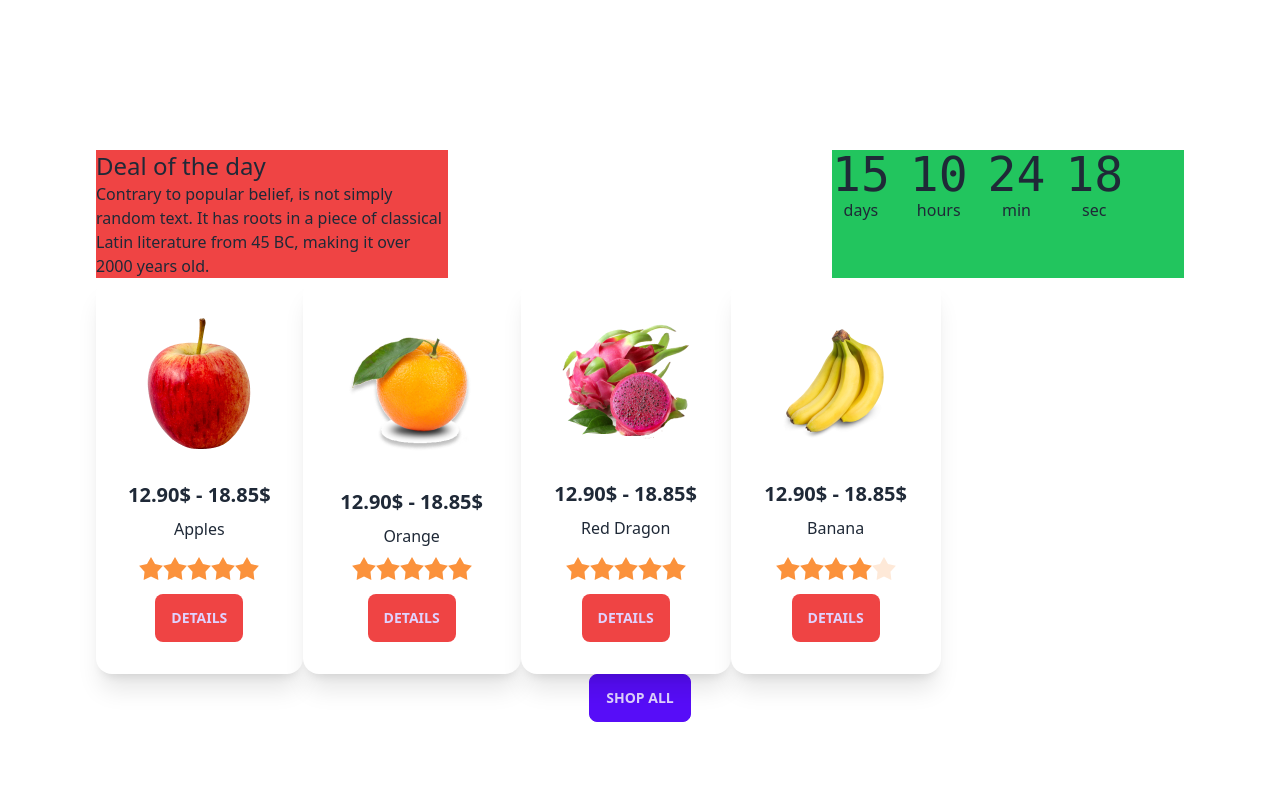
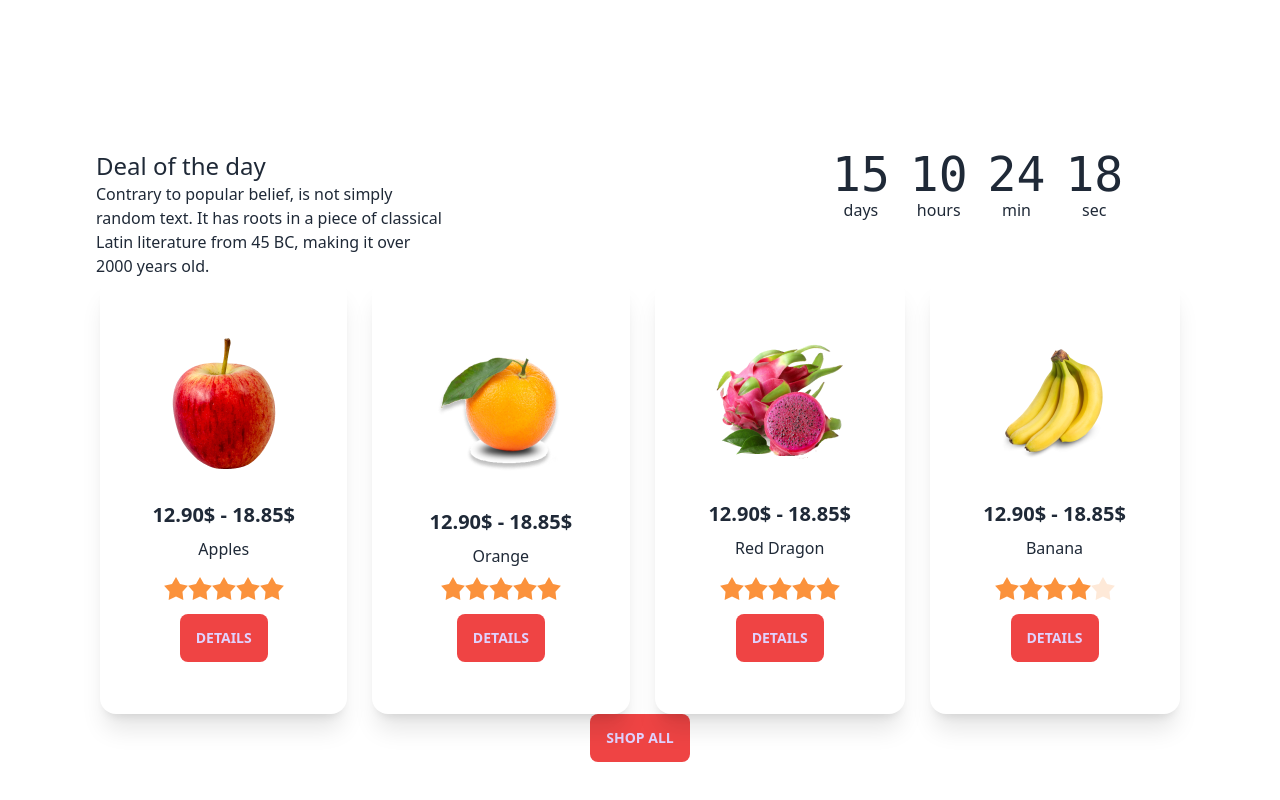
Before and after one commit to Torun1992/my-3rd-assign-, a plain HTML site: page index.html in a window 1280 px wide. Shown: the part 1186-1986 px from the top of the page. Drawn offline with nearby package versions, Linux system fonts and the light colour scheme.

Commit message:
cards added

```diff
--- a/index.html
+++ b/index.html
@@ -158,12 +158,12 @@
     <section class=" max-w-screen-xl mx-auto my-10 py-5 px-8 md:px-15 lg:px-24">
         <div>
             <div class="flex gap-96 ">
-                <div class="flex-1 bg-red-500">
+                <div class="flex-1 ">
                     <h1 class="text-2xl">Deal of the day</h1>
                     <p>Contrary to popular belief, is not simply random text. It has roots in a piece of classical Latin
                         literature from 45 BC, making it over 2000 years old.</p>
                 </div>
-                <div class="flex-1 bg-green-500">
+                <div class="flex-1 ">
                     <div class="grid grid-flow-col gap-5 text-center auto-cols-max">
                         <div class="flex flex-col">
                             <span class="countdown font-mono text-5xl">
@@ -192,9 +192,9 @@
                     </div>
                 </div>
             </div>
-            <div class="flex">
-                    <!-- card -->
-                <div class="card  bg-base-100 shadow-xl">
+            <div class="flex gap-4 justify-around">
+                    <!-- card 1-->
+                <div class="card  bg-base-100 shadow-xl p-5">
                     <figure class="px-10 pt-10">
                       <img src="./images/fruit6.png" alt="Shoes" class="rounded-xl" />
                     </figure>
@@ -214,8 +214,10 @@
                         <button class="btn btn-primary bg-red-500 border-none">Details</button>
                       </div>
                     </div>
+
                 </div>
-                <div class="card  bg-base-100 shadow-xl">
+                <!-- CARD-2 -->
+                <div class="card  bg-base-100 shadow-xl p-5">
                     <figure class="px-10 pt-10">
                       <img src="./images/fruit7.png" alt="Shoes" class="rounded-xl" />
                     </figure>
@@ -235,8 +237,10 @@
                         <button class="btn btn-primary bg-red-500 border-none">Details</button>
                       </div>
                     </div>
+
                 </div>
-                <div class="card  bg-base-100 shadow-xl">
+                <!-- CARD-3 -->
+                <div class="card  bg-base-100 shadow-xl p-5">
                     <figure class="px-10 pt-10">
                       <img src="./images/fruit8.png" alt="Shoes" class="rounded-xl" />
                     </figure>
@@ -257,7 +261,8 @@
                       </div>
                     </div>
                 </div>
-                <div class="card  bg-base-100 shadow-xl">
+                <!-- CARD-4 -->
+                <div class="card  bg-base-100 shadow-xl p-5">
                     <figure class="px-10 pt-10">
                       <img src="./images/fruit9.png" alt="Shoes" class="rounded-xl" />
                     </figure>
@@ -280,7 +285,7 @@
                 </div>
             </div>
             <div class="text-center bp-5">
-                <button class="btn btn-primary">Shop All</button>
+                <button class="btn btn-primary  bg-red-500 border-none">Shop All</button>
             </div>
         </div>
     </section>
```
